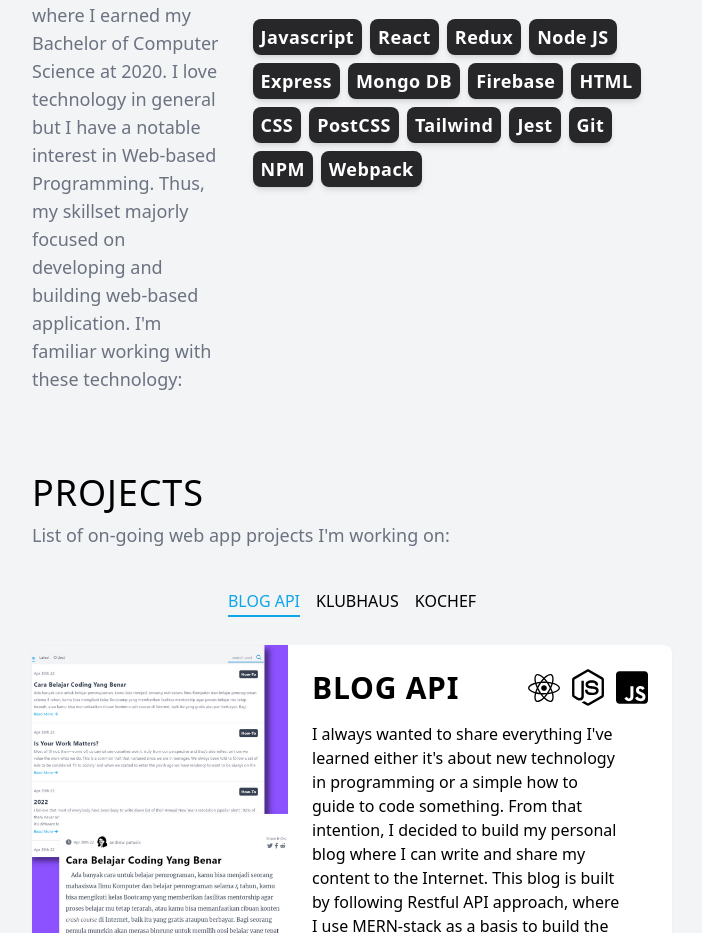
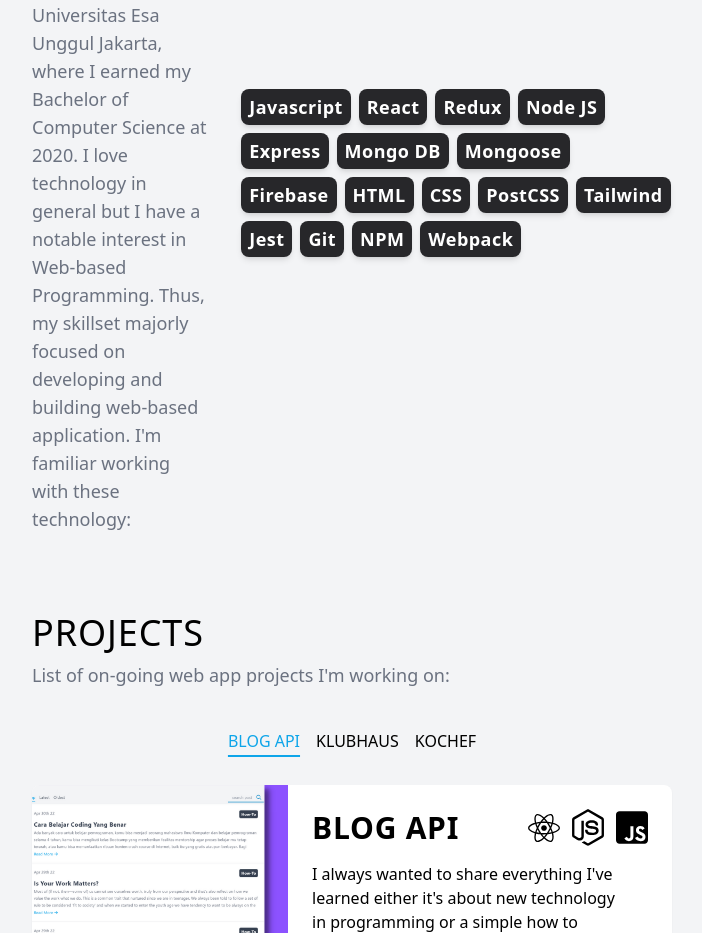
Before and after one commit to andrewpatasik/myblog, a React (Create React App) app in the folder client/: page /about in a window 1280 px wide. Shown: the part 1082-2015 px from the top of the page, without its empty margins (288-990 px from the left). Built offline with nearby package versions, Linux system fonts and the light colour scheme; a web font is replaced by a local one.

Commit message:
project section

```diff
--- a/client/src/data/skillTemplate.js
+++ b/client/src/data/skillTemplate.js
@@ -5,6 +5,7 @@ export const skillTemplate = [
   "Node JS",
   "Express",
   "Mongo DB",
+  "Mongoose",
   "Firebase",
   "HTML",
   "CSS",
```
